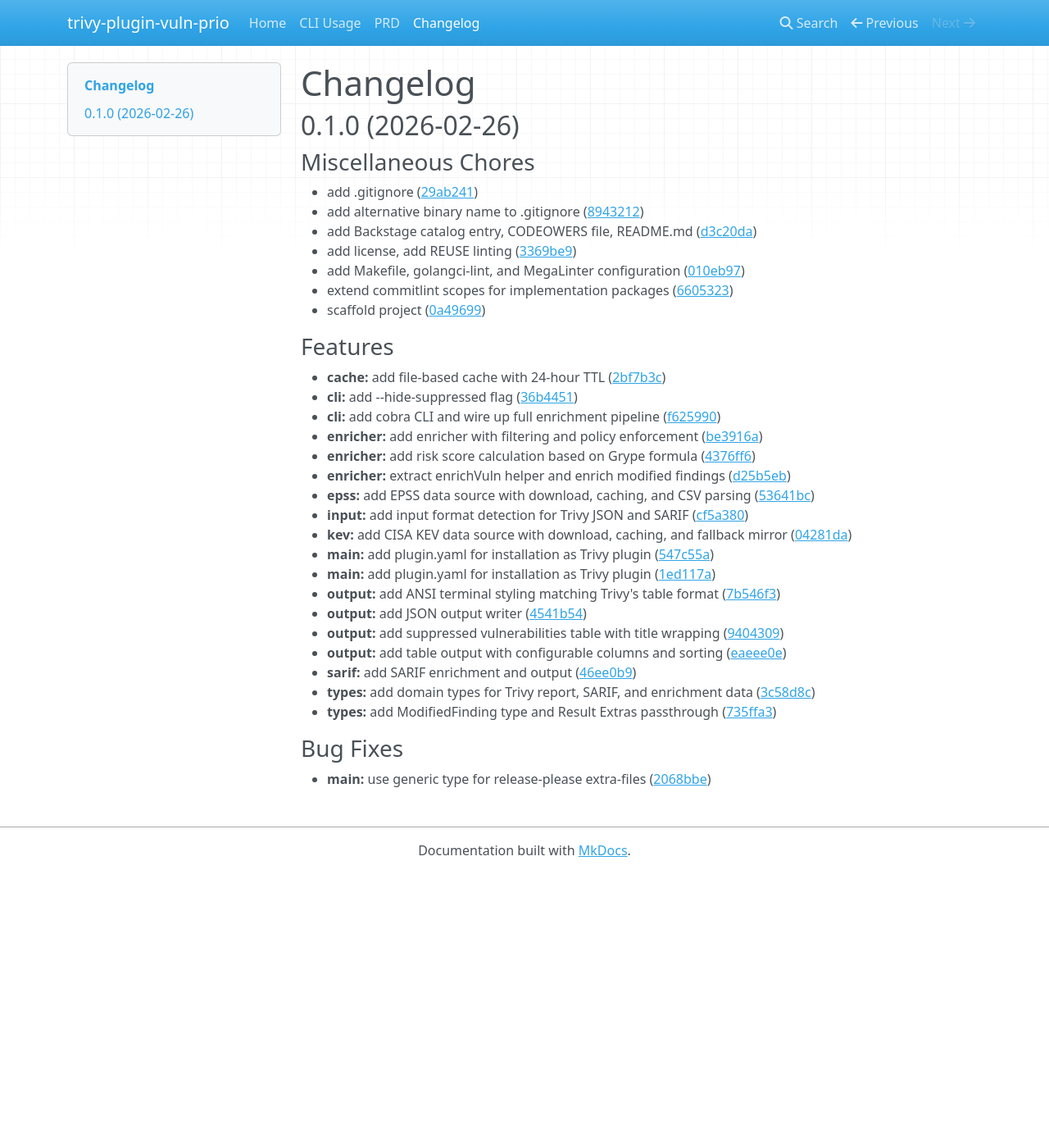
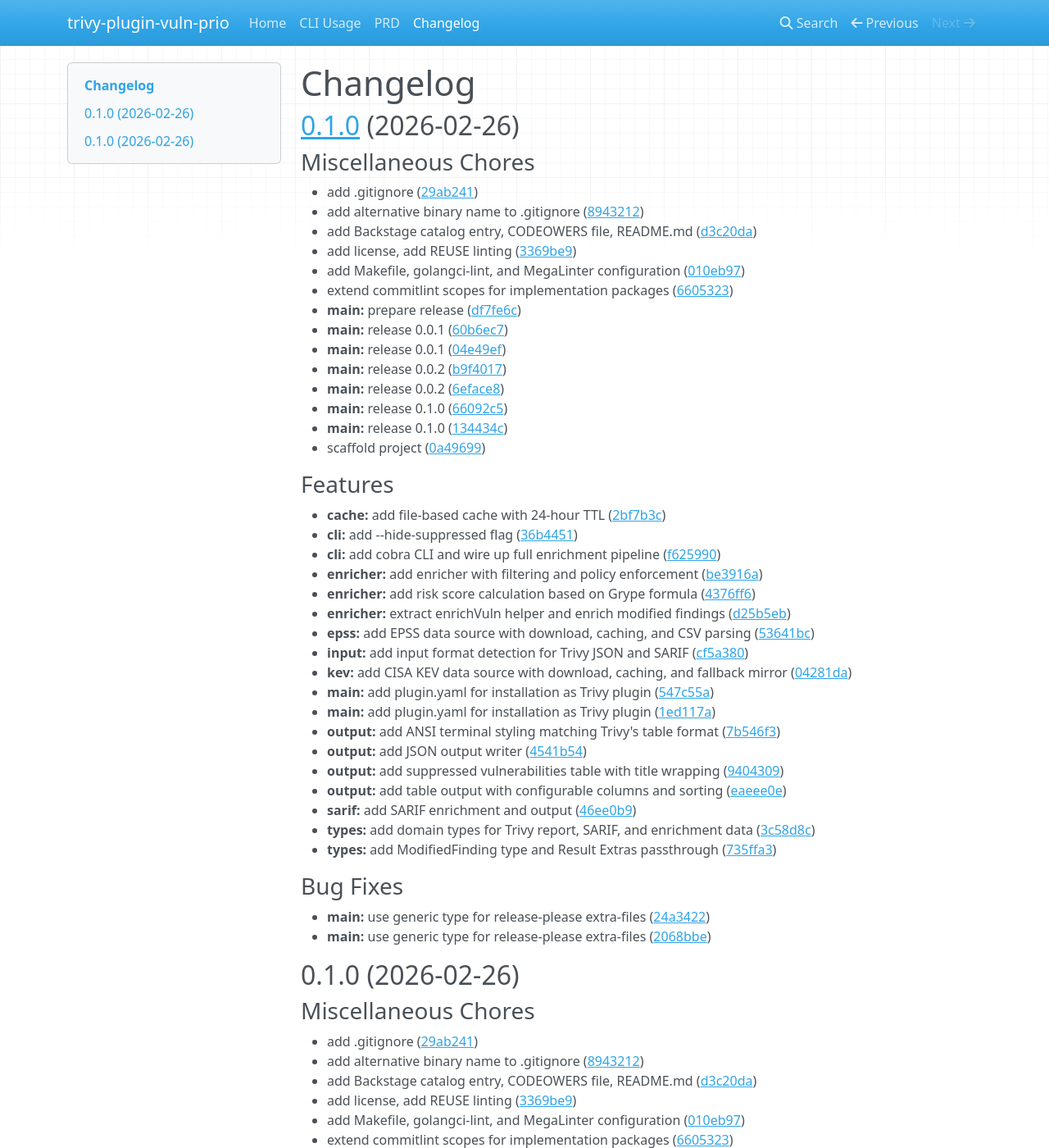
Before and after one commit to bonial-oss/trivy-plugin-vuln-prio, an MkDocs documentation site: the page built from docs/CHANGELOG.md, in a window 1280 px wide and 1400 px high. Shown: the whole window at 82% size. Built offline with MkDocs 1.6.1, drawn with Linux system fonts in a browser that asks for light colours; nearby versions of some CDN libraries.

Commit message:
chore(main): release 0.1.0

```diff
--- a/docs/CHANGELOG.md
+++ b/docs/CHANGELOG.md
@@ -1,4 +1,52 @@
 # Changelog
+
+## [0.1.0](https://github.com/bonial-oss/trivy-plugin-vuln-prio/compare/v0.1.0...v0.1.0) (2026-02-26)
+
+
+### Miscellaneous Chores
+
+* add .gitignore ([29ab241](https://github.com/bonial-oss/trivy-plugin-vuln-prio/commit/29ab2413301e3bea2edf33abe7b227e89e1ebfef))
+* add alternative binary name to .gitignore ([8943212](https://github.com/bonial-oss/trivy-plugin-vuln-prio/commit/89432127494169f6ceff49076ea12c1249873159))
+* add Backstage catalog entry, CODEOWERS file, README.md ([d3c20da](https://github.com/bonial-oss/trivy-plugin-vuln-prio/commit/d3c20dad42f652ca350f9596ccc496dd93b7a204))
+* add license, add REUSE linting ([3369be9](https://github.com/bonial-oss/trivy-plugin-vuln-prio/commit/3369be9aac3524098d600c71fff2d644846c93c8))
+* add Makefile, golangci-lint, and MegaLinter configuration ([010eb97](https://github.com/bonial-oss/trivy-plugin-vuln-prio/commit/010eb972c78abecc4403bad3bbef6f846dc76fb5))
+* extend commitlint scopes for implementation packages ([6605323](https://github.com/bonial-oss/trivy-plugin-vuln-prio/commit/6605323c1986b78f995f2adbca446e407ba58f89))
+* **main:** prepare release ([df7fe6c](https://github.com/bonial-oss/trivy-plugin-vuln-prio/commit/df7fe6c9b856147db5663f1505ae1735d02ea204))
+* **main:** release 0.0.1 ([60b6ec7](https://github.com/bonial-oss/trivy-plugin-vuln-prio/commit/60b6ec767baf2662251aab6b7157012df15ecbc5))
+* **main:** release 0.0.1 ([04e49ef](https://github.com/bonial-oss/trivy-plugin-vuln-prio/commit/04e49efd80affc2dfd26531df1425b0cc3f7618b))
+* **main:** release 0.0.2 ([b9f4017](https://github.com/bonial-oss/trivy-plugin-vuln-prio/commit/b9f4017cd1c61fe2516beddd6e2fb6cb2549fcc7))
+* **main:** release 0.0.2 ([6eface8](https://github.com/bonial-oss/trivy-plugin-vuln-prio/commit/6eface8850132de6143b5ac2397f4616be1ae4bd))
+* **main:** release 0.1.0 ([66092c5](https://github.com/bonial-oss/trivy-plugin-vuln-prio/commit/66092c5f2be71938c10b6afee2af061cd4282781))
+* **main:** release 0.1.0 ([134434c](https://github.com/bonial-oss/trivy-plugin-vuln-prio/commit/134434c83deade6e00ee07e62d8ad9d7dda1bd3d))
+* scaffold project ([0a49699](https://github.com/bonial-oss/trivy-plugin-vuln-prio/commit/0a49699969d7769bcbd7388dba30620f74238023))
+
+
+### Features
+
+* **cache:** add file-based cache with 24-hour TTL ([2bf7b3c](https://github.com/bonial-oss/trivy-plugin-vuln-prio/commit/2bf7b3ca555757eec018c92a2791ac0629519366))
+* **cli:** add --hide-suppressed flag ([36b4451](https://github.com/bonial-oss/trivy-plugin-vuln-prio/commit/36b445148228daae6c7daf14f2521002692f7eff))
+* **cli:** add cobra CLI and wire up full enrichment pipeline ([f625990](https://github.com/bonial-oss/trivy-plugin-vuln-prio/commit/f625990d5749b40478020180a0c8e8f61b3abc4c))
+* **enricher:** add enricher with filtering and policy enforcement ([be3916a](https://github.com/bonial-oss/trivy-plugin-vuln-prio/commit/be3916a671c007ae7ced1d6f2f2a5ad35551547e))
+* **enricher:** add risk score calculation based on Grype formula ([4376ff6](https://github.com/bonial-oss/trivy-plugin-vuln-prio/commit/4376ff633bb537a80e7496fba067f1be5f04839d))
+* **enricher:** extract enrichVuln helper and enrich modified findings ([d25b5eb](https://github.com/bonial-oss/trivy-plugin-vuln-prio/commit/d25b5eb0aabfb6cbd0eafcc4864033d710c5696a))
+* **epss:** add EPSS data source with download, caching, and CSV parsing ([53641bc](https://github.com/bonial-oss/trivy-plugin-vuln-prio/commit/53641bcd65ffb5862d1a81fbb1f09eb272fb2f92))
+* **input:** add input format detection for Trivy JSON and SARIF ([cf5a380](https://github.com/bonial-oss/trivy-plugin-vuln-prio/commit/cf5a380e4050754eee89f673e035ad242efc88cc))
+* **kev:** add CISA KEV data source with download, caching, and fallback mirror ([04281da](https://github.com/bonial-oss/trivy-plugin-vuln-prio/commit/04281da9949d650b90b065a168200ce84e67e25d))
+* **main:** add plugin.yaml for installation as Trivy plugin ([547c55a](https://github.com/bonial-oss/trivy-plugin-vuln-prio/commit/547c55a7e0a76e737b2a625440668b6d7f3e1c24))
+* **main:** add plugin.yaml for installation as Trivy plugin ([1ed117a](https://github.com/bonial-oss/trivy-plugin-vuln-prio/commit/1ed117a381616cd8f19204bb9321ab28813c74cf))
+* **output:** add ANSI terminal styling matching Trivy's table format ([7b546f3](https://github.com/bonial-oss/trivy-plugin-vuln-prio/commit/7b546f38d815cde05d57f21ed9334917dae6ae7d))
+* **output:** add JSON output writer ([4541b54](https://github.com/bonial-oss/trivy-plugin-vuln-prio/commit/4541b547741e0cbd5f0c5640be70ad3f7bd13ad5))
+* **output:** add suppressed vulnerabilities table with title wrapping ([9404309](https://github.com/bonial-oss/trivy-plugin-vuln-prio/commit/940430941b99f0eef84f9f7b9f7776eea8f4f8e8))
+* **output:** add table output with configurable columns and sorting ([eaeee0e](https://github.com/bonial-oss/trivy-plugin-vuln-prio/commit/eaeee0e00dade513884ea1c9706b3128fcefd0b9))
+* **sarif:** add SARIF enrichment and output ([46ee0b9](https://github.com/bonial-oss/trivy-plugin-vuln-prio/commit/46ee0b923d13e42f358e900582bf794ee4859c66))
+* **types:** add domain types for Trivy report, SARIF, and enrichment data ([3c58d8c](https://github.com/bonial-oss/trivy-plugin-vuln-prio/commit/3c58d8c512e484399e38d9b18889355f6a71e013))
+* **types:** add ModifiedFinding type and Result Extras passthrough ([735ffa3](https://github.com/bonial-oss/trivy-plugin-vuln-prio/commit/735ffa3fb50fbdd67b4c48614bf18ed7e654ba84))
+
+
+### Bug Fixes
+
+* **main:** use generic type for release-please extra-files ([24a3422](https://github.com/bonial-oss/trivy-plugin-vuln-prio/commit/24a3422fc55ea5f72037077596bb7f46b0905c94))
+* **main:** use generic type for release-please extra-files ([2068bbe](https://github.com/bonial-oss/trivy-plugin-vuln-prio/commit/2068bbe01fe1c4ef385d75c8a8f42bb1a75fb32f))
 
 ## 0.1.0 (2026-02-26)
 
```
